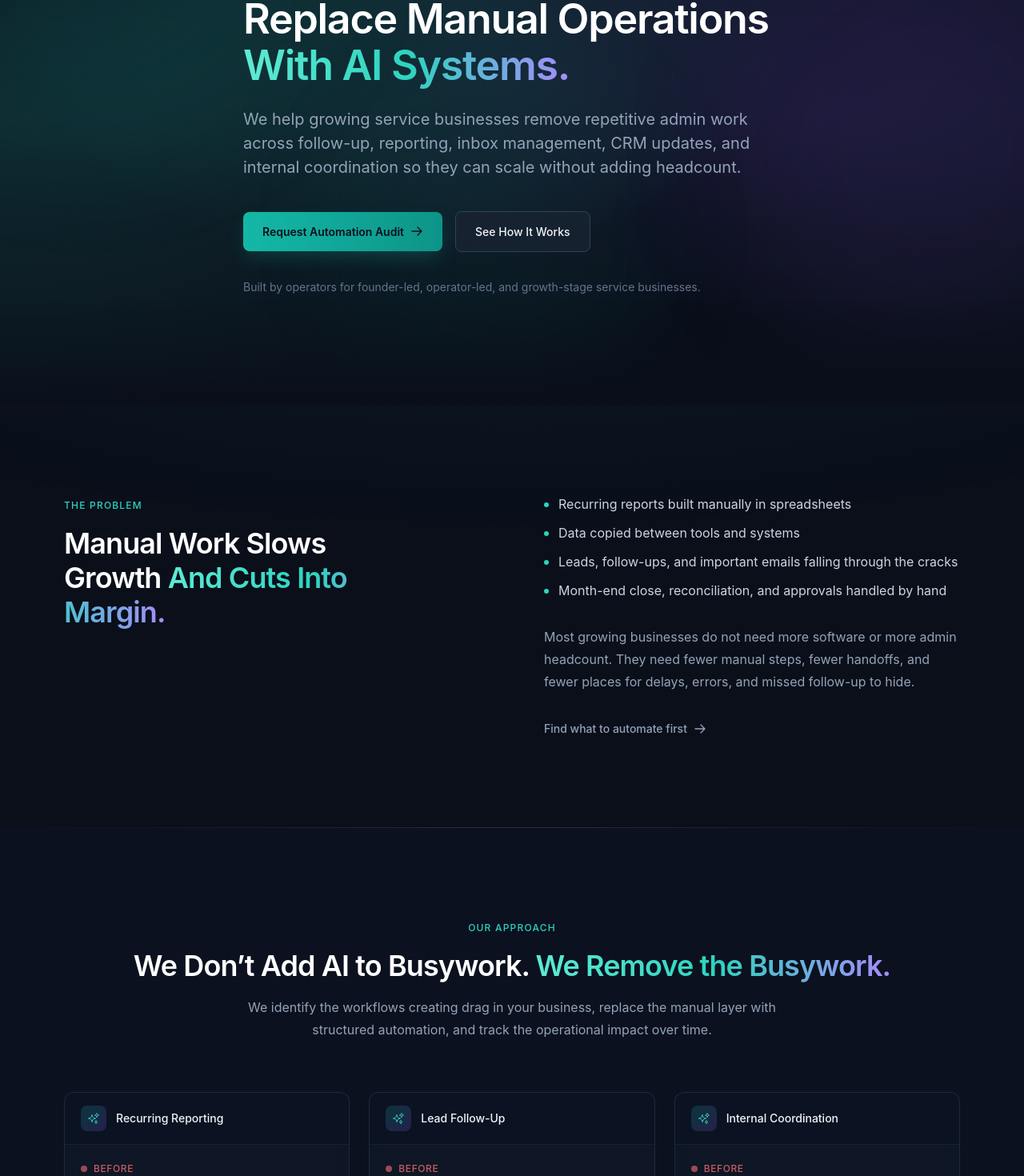
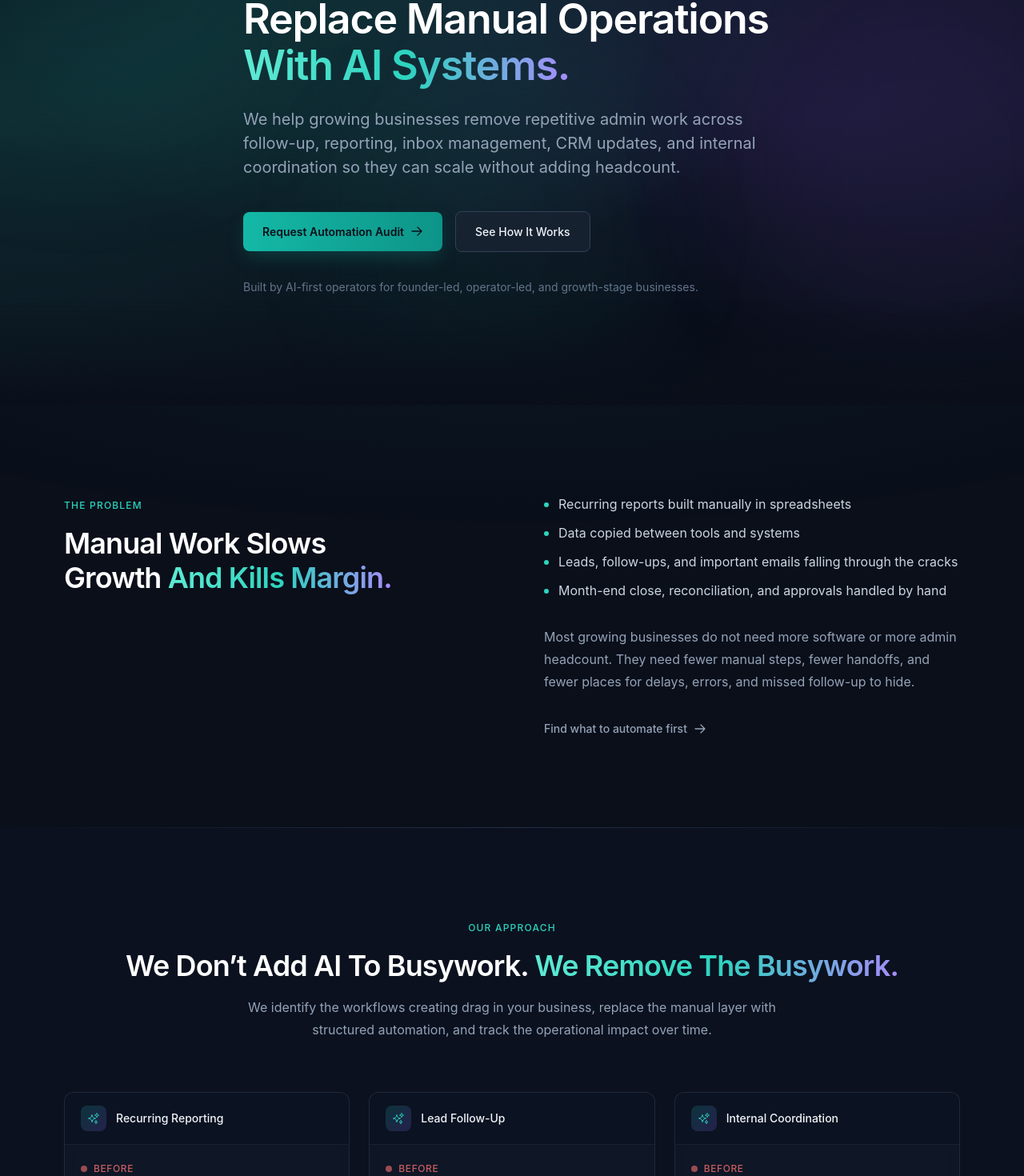
Before and after one commit to sagesummitcapital/ai-does-my-work, a Next.js app: page / in a window 1280 px wide. Shown: the part 280-1750 px from the top of the page at 80% size. Built offline with nearby package versions, Linux system fonts and the light colour scheme.

Commit message:
Update new homepage2 pages

```diff
--- a/src/app/page.tsx
+++ b/src/app/page.tsx
@@ -58,7 +58,7 @@ export default function Home() {
             </h1>
 
             <p className="mt-6 text-lg md:text-xl text-content-400 max-w-2xl leading-relaxed animate-initial animate-fade-up animate-delay-200">
-              We help growing service businesses remove repetitive admin work across follow-up, reporting, inbox management, CRM updates, and internal coordination so they can scale without adding headcount.
+              We help growing businesses remove repetitive admin work across follow-up, reporting, inbox management, CRM updates, and internal coordination so they can scale without adding headcount.
             </p>
 
             <div className="mt-10 flex flex-wrap items-center gap-4 animate-initial animate-fade-up animate-delay-300">
@@ -72,7 +72,7 @@ export default function Home() {
             </div>
 
             <p className="mt-8 text-sm text-content-500 animate-initial animate-fade-up animate-delay-400">
-              Built by operators for founder-led, operator-led, and growth-stage service businesses.
+              Built by AI-first operators for founder-led, operator-led, and growth-stage businesses.
             </p>
           </div>
         </div>
@@ -89,7 +89,7 @@ export default function Home() {
             <div className="lg:col-span-5 scroll-fade">
               <span className="label">The Problem</span>
               <h2 className="mt-4 text-content-100">
-                Manual Work Slows Growth <span className="gradient-text">And Cuts Into Margin.</span>
+                Manual Work Slows Growth <span className="gradient-text">And Kills Margin.</span>
               </h2>
             </div>
             <div className="lg:col-span-6 lg:col-start-7">
@@ -126,7 +126,7 @@ export default function Home() {
           <div className="text-center mb-16 scroll-fade">
             <span className="label">Our Approach</span>
             <h2 className="mt-4 text-content-100">
-              We Don’t Add AI to Busywork. <span className="gradient-text">We Remove the Busywork.</span>
+              We Don’t Add AI To Busywork. <span className="gradient-text">We Remove The Busywork.</span>
             </h2>
             <p className="mt-4 text-content-400 max-w-2xl mx-auto">
               We identify the workflows creating drag in your business, replace the manual layer with structured automation, and track the operational impact over time.
@@ -167,7 +167,7 @@ export default function Home() {
             <div className="lg:col-span-5 scroll-fade">
               <span className="label">Implementation</span>
               <h2 className="mt-4 text-content-100">
-                Built for Operators Who Need <br />
+                Built For Operators Who Need <br />
                 <span className="gradient-text">Real Outcomes.</span>
               </h2>
               <p className="mt-4 text-content-400">
```
